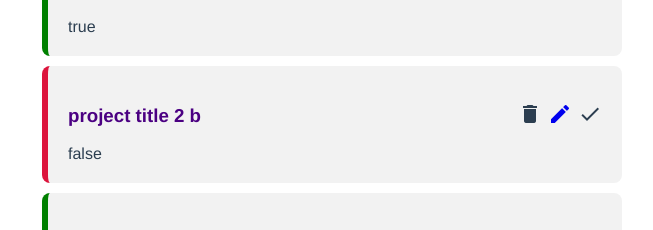
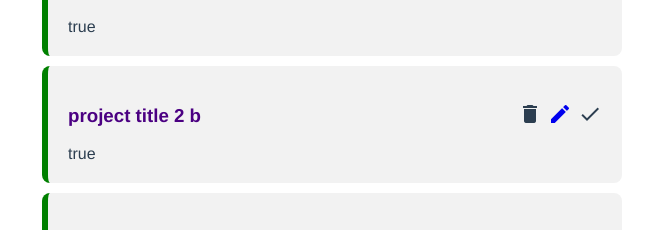
Before and after one commit to Dice1111/Project_Planner, a Vue app: page / in a window 1280 px wide. Shown: the part 255-485 px from the top of the page, without its empty margins (308-961 px from the left). Built offline with nearby package versions, Linux system fonts and the light colour scheme; data requests are answered from the project's data file.

Commit message:
filter_nav_final

```diff
--- a/database/db.json
+++ b/database/db.json
@@ -10,7 +10,7 @@
       "id": 2,
       "title": "project title 2 b",
       "detail": "project detail 2 b",
-      "complete": false
+      "complete": true
     },
     {
       "id": 3,
--- a/src/views/HomeView.vue
+++ b/src/views/HomeView.vue
@@ -2,11 +2,11 @@
   <div class="home">
     <h1>Home</h1>
     <FilterNav @filterValue="current=$event" :current="current"></FilterNav>
-    <div v-for="project in projects" :key="project.id">
+    <div v-for="project in filteredProjects" :key="project.id">
       <SingleProject :project="project"  @delete="deleteProject" @complete="completeProject"></SingleProject>
     </div>
   </div>
-  {{current}}
+
 </template>
 
 <script>
@@ -38,6 +38,22 @@
       findProject.complete=!findProject.complete
     }
   },
+  computed:{
+    filteredProjects(){
+      if(this.current==="complete"){
+        return this.projects.filter((p)=>{
+          return p.complete
+        })
+      }
+      if(this.current==="ongoing"){
+        return this.projects.filter((p)=>{
+          return !p.complete
+        })
+      }
+        return this.projects;
+
+    }
+  },
   mounted(){
     fetch('http://localhost:3000/projects')
     .then((response)=>{
```
